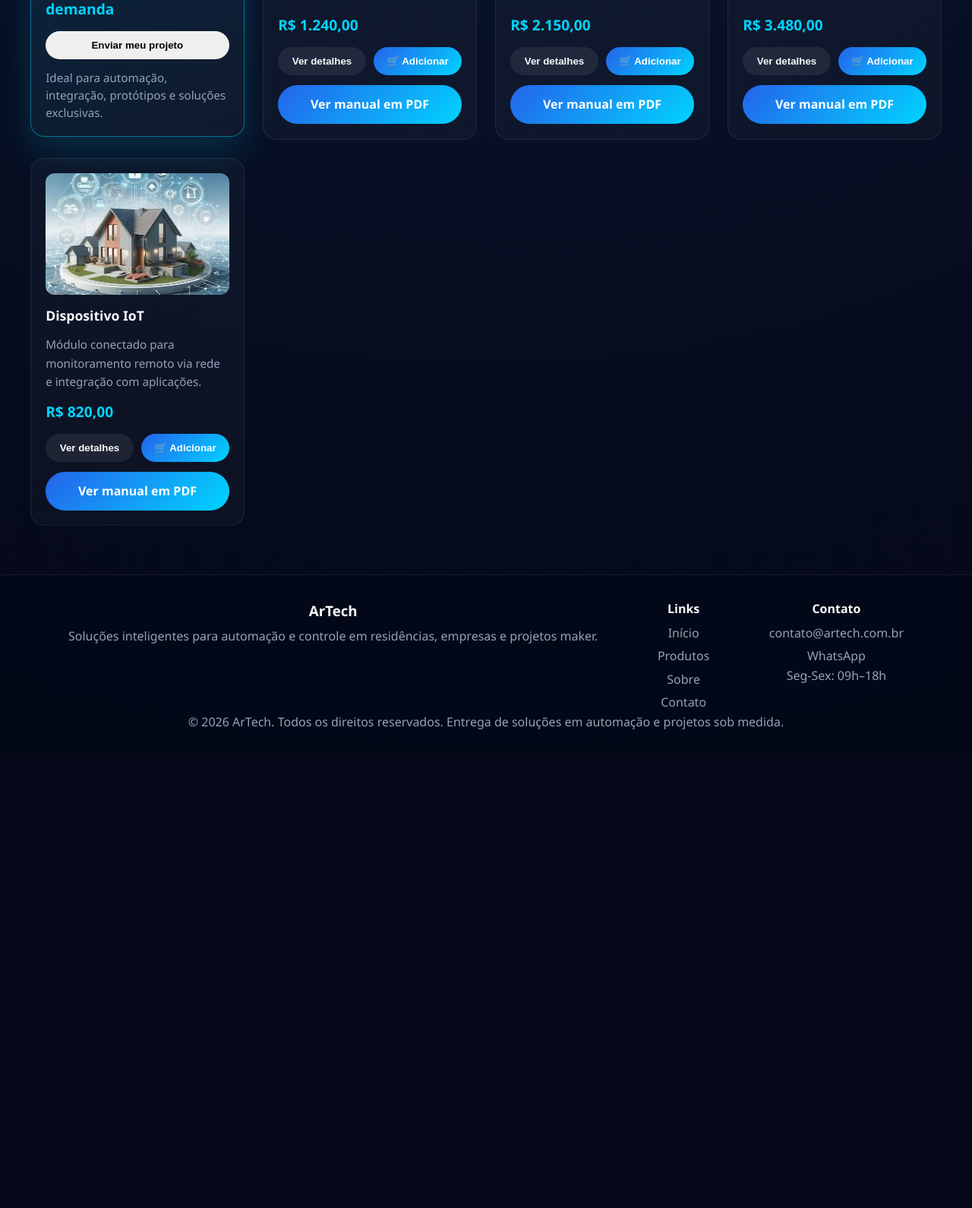
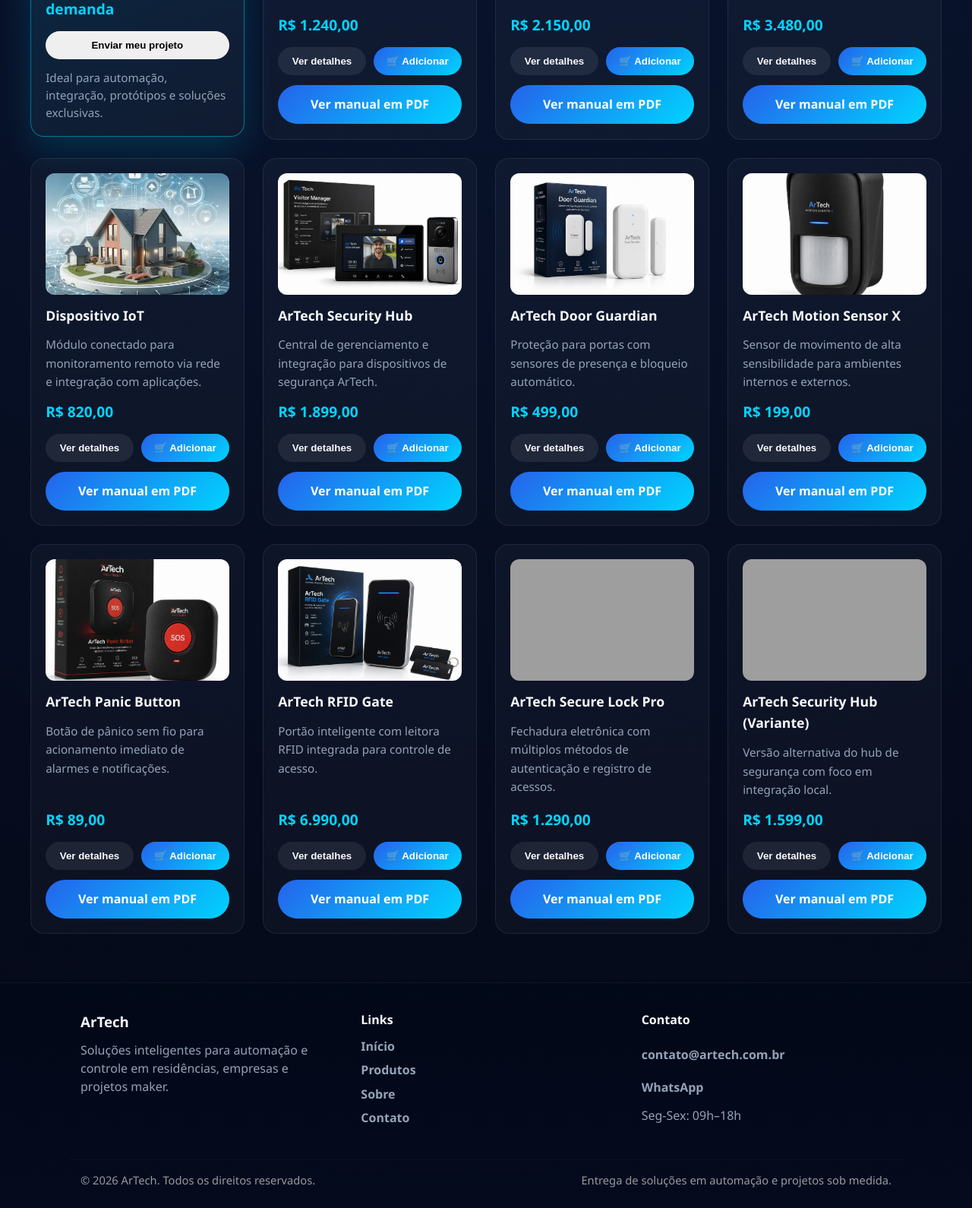
Before and after one commit to danielsemn/artech, a PHP site: page /html/produtos.html in a window 1280 px wide. Shown: the part 1107-2697 px from the top of the page at 76% size. Before the commit the page ends 2067 px from the top, so only its background shows below. Run offline with PHP 8.4, Linux system fonts and the light colour scheme; grey boxes are pictures that could not be loaded.

Commit message:
completo

```diff
--- a/css/style.css
+++ b/css/style.css
@@ -467,59 +467,96 @@ section h2 {
   margin-bottom: 2rem;
 }
 
+
 /* =========================
-   FOOTER
+   FOOTER (REFRESH)
+   Visual atualizado: layout em grid, melhor contraste e responsivo
 ========================= */
 
 footer {
-  text-align: center;
-  padding: 2rem;
-  border-top: 1px solid var(--border);
+  padding: 0;
   color: var(--text-muted);
 }
 
 .site-footer {
-  padding: 2rem 1rem;
-  background: rgba(2, 8, 23, 0.75);
+  background: linear-gradient(180deg, rgba(2,8,23,0.9), rgba(5,12,30,0.92));
+  border-top: 1px solid rgba(255,255,255,0.04);
+  color: var(--text-muted);
 }
 
 .site-footer .footer-content {
   max-width: var(--max);
   margin: 0 auto;
-  display: flex;
-  justify-content: space-between;
-  align-items: flex-start;
-  gap: 2rem;
-  flex-wrap: wrap;
+  padding: 2.25rem 1rem;
+  display: grid;
+  grid-template-columns: repeat(auto-fit, minmax(200px, 1fr));
+  gap: 1.5rem 2.5rem;
+  align-items: start;
 }
 
-/* Centraliza os contatos (coluna direita) e os cards de contato */
-.site-footer .footer-column:last-child {
-  text-align: center;
-}
-
-.missao-container .missao-card {
-  text-align: center;
+.site-footer .footer-column {
+  min-width: 160px;
 }
 
 .site-footer h3,
 .site-footer h4 {
   color: var(--text);
-  margin-bottom: 0.4rem;
+  margin-bottom: 0.6rem;
+  font-weight: 800;
 }
 
-.site-footer p,
-.site-footer a {
+.site-footer p {
   color: var(--text-muted);
+  line-height: 1.5;
 }
 
 .site-footer a {
   display: block;
-  margin-top: 0.3rem;
+  margin: 0.35rem 0;
+  color: var(--text-muted);
+  transition: color 0.18s ease, transform 0.12s ease;
+  font-weight: 600;
 }
 
 .site-footer a:hover {
   color: var(--accent);
+  transform: translateX(4px);
+}
+
+.site-footer .footer-column.contact {
+  display: flex;
+  flex-direction: column;
+  gap: 0.35rem;
+}
+
+.site-footer .footer-bottom {
+  border-top: 1px solid rgba(255,255,255,0.03);
+  max-width: var(--max);
+  margin: 0 auto;
+  display: flex;
+  gap: 1rem;
+  justify-content: space-between;
+  align-items: center;
+  padding: 0.95rem 1rem 1.5rem;
+  font-size: 0.92rem;
+  color: rgba(255,255,255,0.65);
+  flex-wrap: wrap;
+}
+
+.site-footer .footer-bottom span {
+  opacity: 0.9;
+}
+
+/* Mobile adjustments */
+@media (max-width: 640px) {
+  .site-footer .footer-content {
+    padding: 1.5rem;
+    gap: 1rem 1rem;
+  }
+  .site-footer .footer-bottom {
+    font-size: 0.88rem;
+    gap: 0.6rem;
+  }
 }
 
 .login-page {
--- a/html/cadastro.html
+++ b/html/cadastro.html
@@ -69,7 +69,7 @@
                 <a href="sobre.html">Sobre</a>
                 <a href="contato.html">Contato</a>
             </div>
-            <div class="footer-column">
+            <div class="footer-column contact">
                 <h4>Contato</h4>
                 <a href="mailto:contato@artech.com.br">contato@artech.com.br</a>
                 <a href="https://wa.me/553140028922" target="_blank" rel="noopener noreferrer">WhatsApp</a>
--- a/html/contato.html
+++ b/html/contato.html
@@ -108,7 +108,7 @@
           <a href="sobre.html">Sobre</a>
           <a href="contato.html">Contato</a>
         </div>
-        <div class="footer-column">
+        <div class="footer-column contact">
           <h4>Contato</h4>
           <a href="mailto:contato@artech.com.br">contato@artech.com.br</a>
           <a href="https://wa.me/553140028922" target="_blank" rel="noopener noreferrer">WhatsApp</a>
--- a/html/login.html
+++ b/html/login.html
@@ -73,7 +73,7 @@
                 <a href="sobre.html">Sobre</a>
                 <a href="contato.html">Contato</a>
             </div>
-            <div class="footer-column">
+            <div class="footer-column contact">
                 <h4>Contato</h4>
                 <a href="mailto:contato@artech.com.br">contato@artech.com.br</a>
                 <a href="https://wa.me/553140028922" target="_blank" rel="noopener noreferrer">WhatsApp</a>
--- a/html/produtos.html
+++ b/html/produtos.html
@@ -78,7 +78,8 @@
                     <span class="featured-badge">Em destaque</span>
                     <img src="../img/produtos/exemplo.jpg" alt="Projeto personalizado ArTech" />
                     <h3>Projeto Personalizado</h3>
-                    <p>Conte sua ideia para a ArTech e receba uma análise da proposta, um orçamento sob medida e uma resposta especializada para o seu projeto.</p>
+                    <p>Conte sua ideia para a ArTech e receba uma análise da proposta, um orçamento sob medida e uma
+                        resposta especializada para o seu projeto.</p>
                     <div class="produto-preco">Orçamento sob demanda</div>
                     <div class="produto-actions">
                         <button class="action-btn custom-project-btn" type="button">Enviar meu projeto</button>
@@ -93,14 +94,15 @@
                     <div class="produto-preco">R$ 1.240,00</div>
                     <div class="produto-actions">
                         <button class="action-btn details-btn" type="button" data-title="Kit de Sensores Inteligentes"
-                            data-price="R$ 1.240,00"
-                            data-image="../img/produtos/exemplo.jpg"
+                            data-price="R$ 1.240,00" data-image="../img/produtos/exemplo.jpg"
                             data-description="Conjunto completo para levantamento preciso de dados em ambientes comerciais e industriais."
-                            data-details="• Sensores de presença • Monitoramento remoto • Precisão superior">Ver detalhes</button>
+                            data-details="• Sensores de presença • Monitoramento remoto • Precisão superior">Ver
+                            detalhes</button>
                         <button class="action-btn cart-btn" type="button" data-name="Kit de Sensores Inteligentes"
                             data-price="R$ 1.240,00">🛒 Adicionar</button>
                     </div>
-                    <a class="btn-pdf" href="../pdf/manual-artech.pdf" target="_blank" rel="noopener noreferrer">Ver manual em PDF</a>
+                    <a class="btn-pdf" href="../pdf/manual-artech.pdf" target="_blank" rel="noopener noreferrer">Ver
+                        manual em PDF</a>
                 </article>
 
                 <article class="produto-card">
@@ -110,14 +112,15 @@
                     <div class="produto-preco">R$ 2.150,00</div>
                     <div class="produto-actions">
                         <button class="action-btn details-btn" type="button" data-title="Painel de Supervisão"
-                            data-price="R$ 2.150,00"
-                            data-image="../img/produtos/exemplo.jpg"
+                            data-price="R$ 2.150,00" data-image="../img/produtos/exemplo.jpg"
                             data-description="Painel intuitivo para visualizar processos, alarmes e indicadores de produção em tempo real."
-                            data-details="• Dashboard personalizado • Alertas automáticos • Acesso remoto">Ver detalhes</button>
+                            data-details="• Dashboard personalizado • Alertas automáticos • Acesso remoto">Ver
+                            detalhes</button>
                         <button class="action-btn cart-btn" type="button" data-name="Painel de Supervisão"
                             data-price="R$ 2.150,00">🛒 Adicionar</button>
                     </div>
-                    <a class="btn-pdf" href="../pdf/manual-artech.pdf" target="_blank" rel="noopener noreferrer">Ver manual em PDF</a>
+                    <a class="btn-pdf" href="../pdf/manual-artech.pdf" target="_blank" rel="noopener noreferrer">Ver
+                        manual em PDF</a>
                 </article>
 
                 <article class="produto-card">
@@ -127,14 +130,15 @@
                     <div class="produto-preco">R$ 3.480,00</div>
                     <div class="produto-actions">
                         <button class="action-btn details-btn" type="button" data-title="Central de Energia"
-                            data-price="R$ 3.480,00"
-                            data-image="../img/produtos/exemplo.jpg"
+                            data-price="R$ 3.480,00" data-image="../img/produtos/exemplo.jpg"
                             data-description="Solução prática para controlar e otimizar o consumo energético em instalações maiores."
-                            data-details="• Gestão inteligente • Baixo desperdício • Segurança elétrica">Ver detalhes</button>
+                            data-details="• Gestão inteligente • Baixo desperdício • Segurança elétrica">Ver
+                            detalhes</button>
                         <button class="action-btn cart-btn" type="button" data-name="Central de Energia"
                             data-price="R$ 3.480,00">🛒 Adicionar</button>
                     </div>
-                    <a class="btn-pdf" href="../pdf/manual-artech.pdf" target="_blank" rel="noopener noreferrer">Ver manual em PDF</a>
+                    <a class="btn-pdf" href="../pdf/manual-artech.pdf" target="_blank" rel="noopener noreferrer">Ver
+                        manual em PDF</a>
                 </article>
 
                 <article class="produto-card">
@@ -144,14 +148,139 @@
                     <div class="produto-preco">R$ 820,00</div>
                     <div class="produto-actions">
                         <button class="action-btn details-btn" type="button" data-title="Dispositivo IoT"
-                            data-price="R$ 820,00"
-                            data-image="../img/produtos/exemplo.jpg"
+                            data-price="R$ 820,00" data-image="../img/produtos/exemplo.jpg"
                             data-description="Equipamento compacto para conectar ativos à internet e acompanhar o desempenho em tempo real."
-                            data-details="• Conectividade Wi-Fi • Dados em nuvem • Alertas automáticos">Ver detalhes</button>
+                            data-details="• Conectividade Wi-Fi • Dados em nuvem • Alertas automáticos">Ver
+                            detalhes</button>
                         <button class="action-btn cart-btn" type="button" data-name="Dispositivo IoT"
                             data-price="R$ 820,00">🛒 Adicionar</button>
                     </div>
-                    <a class="btn-pdf" href="../pdf/manual-artech.pdf" target="_blank" rel="noopener noreferrer">Ver manual em PDF</a>
+                    <a class="btn-pdf" href="../pdf/manual-artech.pdf" target="_blank" rel="noopener noreferrer">Ver
+                        manual em PDF</a>
+                </article>
+
+                <!-- Produtos ArTech adicionados automaticamente -->
+                <article class="produto-card">
+                    <img src="../img/produtos/ArTech%20Security%20Hub.png" alt="ArTech Security Hub" />
+                    <h3>ArTech Security Hub</h3>
+                    <p>Central de gerenciamento e integração para dispositivos de segurança ArTech.</p>
+                    <div class="produto-preco">R$ 1.899,00</div>
+                    <div class="produto-actions">
+                        <button class="action-btn details-btn" type="button" data-title="ArTech Security Hub"
+                            data-price="R$ 1.899,00" data-image="../img/produtos/ArTech%20Security%20Hub.png"
+                            data-description="Gateway de segurança com integração a sensores e atuadores, gerenciamento em nuvem."
+                            data-details="• Integração IP • Monitoramento 24/7 • APIs abertas">Ver detalhes</button>
+                        <button class="action-btn cart-btn" type="button" data-name="ArTech Security Hub"
+                            data-price="R$ 1.899,00">🛒 Adicionar</button>
+                    </div>
+                    <a class="btn-pdf" href="../pdf/manual-artech.pdf" target="_blank" rel="noopener noreferrer">Ver
+                        manual em PDF</a>
+                </article>
+
+                <article class="produto-card">
+                    <img src="../img/produtos/ArTechDoorGuardian.png" alt="ArTech Door Guardian" />
+                    <h3>ArTech Door Guardian</h3>
+                    <p>Proteção para portas com sensores de presença e bloqueio automático.</p>
+                    <div class="produto-preco">R$ 499,00</div>
+                    <div class="produto-actions">
+                        <button class="action-btn details-btn" type="button" data-title="ArTech Door Guardian"
+                            data-price="R$ 499,00" data-image="../img/produtos/ArTechDoorGuardian.png"
+                            data-description="Sistema de travamento e detecção para entradas residenciais e comerciais."
+                            data-details="• Travamento remoto • Notificações em app • Sensor antifraude">Ver
+                            detalhes</button>
+                        <button class="action-btn cart-btn" type="button" data-name="ArTech Door Guardian"
+                            data-price="R$ 499,00">🛒 Adicionar</button>
+                    </div>
+                    <a class="btn-pdf" href="../pdf/manual-artech.pdf" target="_blank" rel="noopener noreferrer">Ver
+                        manual em PDF</a>
+                </article>
+
+                <article class="produto-card">
+                    <img src="../img/produtos/ArTechMotionSensorX.png" alt="ArTech Motion Sensor X" />
+                    <h3>ArTech Motion Sensor X</h3>
+                    <p>Sensor de movimento de alta sensibilidade para ambientes internos e externos.</p>
+                    <div class="produto-preco">R$ 199,00</div>
+                    <div class="produto-actions">
+                        <button class="action-btn details-btn" type="button" data-title="ArTech Motion Sensor X"
+                            data-price="R$ 199,00" data-image="../img/produtos/ArTechMotionSensorX.png"
+                            data-description="Detecção precisa com imunidade a pequenos animais e condições variáveis."
+                            data-details="• Alcance 12m • Ajuste de sensibilidade • Comunicação sem fio">Ver
+                            detalhes</button>
+                        <button class="action-btn cart-btn" type="button" data-name="ArTech Motion Sensor X"
+                            data-price="R$ 199,00">🛒 Adicionar</button>
+                    </div>
+                    <a class="btn-pdf" href="../pdf/manual-artech.pdf" target="_blank" rel="noopener noreferrer">Ver
+                        manual em PDF</a>
+                </article>
+
+                <article class="produto-card">
+                    <img src="../img/produtos/ArTechPanicButton.png" alt="ArTech Panic Button" />
+                    <h3>ArTech Panic Button</h3>
+                    <p>Botão de pânico sem fio para acionamento imediato de alarmes e notificações.</p>
+                    <div class="produto-preco">R$ 89,00</div>
+                    <div class="produto-actions">
+                        <button class="action-btn details-btn" type="button" data-title="ArTech Panic Button"
+                            data-price="R$ 89,00" data-image="../img/produtos/ArTechPanicButton.png"
+                            data-description="Pequeno, discreto e com bateria de longa duração para emergências."
+                            data-details="• Alcance estendido • Bateria 2 anos • Fácil instalação">Ver detalhes</button>
+                        <button class="action-btn cart-btn" type="button" data-name="ArTech Panic Button"
+                            data-price="R$ 89,00">🛒 Adicionar</button>
+                    </div>
+                    <a class="btn-pdf" href="../pdf/manual-artech.pdf" target="_blank" rel="noopener noreferrer">Ver
+                        manual em PDF</a>
+                </article>
+
+                <article class="produto-card">
+                    <img src="../img/produtos/ArTechRFIDGate.png" alt="ArTech RFID Gate" />
+                    <h3>ArTech RFID Gate</h3>
+                    <p>Portão inteligente com leitora RFID integrada para controle de acesso.</p>
+                    <div class="produto-preco">R$ 6.990,00</div>
+                    <div class="produto-actions">
+                        <button class="action-btn details-btn" type="button" data-title="ArTech RFID Gate"
+                            data-price="R$ 6.990,00" data-image="../img/produtos/ArTechRFIDGate.png"
+                            data-description="Solução robusta para acesso veicular e pedestre com logging de eventos."
+                            data-details="• Leitora MIFARE • Cadastro local e remoto • Logs seguros">Ver
+                            detalhes</button>
+                        <button class="action-btn cart-btn" type="button" data-name="ArTech RFID Gate"
+                            data-price="R$ 6.990,00">🛒 Adicionar</button>
+                    </div>
+                    <a class="btn-pdf" href="../pdf/manual-artech.pdf" target="_blank" rel="noopener noreferrer">Ver
+                        manual em PDF</a>
+                </article>
+
+                <article class="produto-card">
+                    <img src="../img/produtos/ArTechSecureLockPro.png" alt="ArTech Secure Lock Pro" />
+                    <h3>ArTech Secure Lock Pro</h3>
+                    <p>Fechadura eletrônica com múltiplos métodos de autenticação e registro de acessos.</p>
+                    <div class="produto-preco">R$ 1.290,00</div>
+                    <div class="produto-actions">
+                        <button class="action-btn details-btn" type="button" data-title="ArTech Secure Lock Pro"
+                            data-price="R$ 1.290,00" data-image="../img/produtos/ArTechSecureLockPro.png"
+                            data-description="Fechadura para integração em portas residenciais e comerciais com controle remoto."
+                            data-details="• Biometria opcional • Abertura remota • Histórico de entrada">Ver
+                            detalhes</button>
+                        <button class="action-btn cart-btn" type="button" data-name="ArTech Secure Lock Pro"
+                            data-price="R$ 1.290,00">🛒 Adicionar</button>
+                    </div>
+                    <a class="btn-pdf" href="../pdf/manual-artech.pdf" target="_blank" rel="noopener noreferrer">Ver
+                        manual em PDF</a>
+                </article>
+
+                <article class="produto-card">
+                    <img src="../img/produtos/ArTechSecurityHub.png" alt="ArTech Security Hub (variante)" />
+                    <h3>ArTech Security Hub (Variante)</h3>
+                    <p>Versão alternativa do hub de segurança com foco em integração local.</p>
+                    <div class="produto-preco">R$ 1.599,00</div>
+                    <div class="produto-actions">
+                        <button class="action-btn details-btn" type="button" data-title="ArTech Security Hub (Variante)"
+                            data-price="R$ 1.599,00" data-image="../img/produtos/ArTechSecurityHub.png"
+                            data-description="Hub compacto para automação local com baixa latência e gestão local."
+                            data-details="• Operação offline • Suporte MQTT • Backup local">Ver detalhes</button>
+                        <button class="action-btn cart-btn" type="button" data-name="ArTech Security Hub (Variante)"
+                            data-price="R$ 1.599,00">🛒 Adicionar</button>
+                    </div>
+                    <a class="btn-pdf" href="../pdf/manual-artech.pdf" target="_blank" rel="noopener noreferrer">Ver
+                        manual em PDF</a>
                 </article>
             </div>
         </section>
@@ -167,7 +296,8 @@
             <p id="modalDescription"></p>
             <ul id="modalDetails"></ul>
             <div class="product-modal-actions">
-              <button id="modalAddBtn" class="action-btn cart-btn btn-small" type="button">🛒 Adicionar ao carrinho</button>
+                <button id="modalAddBtn" class="action-btn cart-btn btn-small" type="button">🛒 Adicionar ao
+                    carrinho</button>
             </div>
         </div>
     </div>
@@ -177,7 +307,8 @@
             <button class="modal-close" id="closeProjectModal" type="button" aria-label="Fechar">×</button>
             <p class="eyebrow">Projeto personalizado</p>
             <h3>Conte sua ideia para a ArTech</h3>
-        <p class="project-modal-copy">Preencha os dados abaixo e nossa equipe analisará sua proposta, montará um orçamento e retornará com a melhor solução.</p>
+            <p class="project-modal-copy">Preencha os dados abaixo e nossa equipe analisará sua proposta, montará um
+                orçamento e retornará com a melhor solução.</p>
 
             <form id="projectForm" class="project-form">
                 <div class="project-form-row">
@@ -186,7 +317,8 @@
                 </div>
                 <input id="projectPhone" name="phone" type="tel" placeholder="Telefone" />
                 <input id="projectTitle" name="title" type="text" placeholder="Nome do projeto" required />
-            <textarea id="projectDescription" name="description" rows="4" placeholder="Descreva sua ideia, necessidades, prazo e detalhes do projeto" required></textarea>
+                <textarea id="projectDescription" name="description" rows="4"
+                    placeholder="Descreva sua ideia, necessidades, prazo e detalhes do projeto" required></textarea>
 
                 <div class="project-form-row">
                     <input id="projectBudget" name="budget" type="text" placeholder="Faixa orçamentária (opcional)" />
@@ -232,7 +364,7 @@
                 <a href="sobre.html">Sobre</a>
                 <a href="contato.html">Contato</a>
             </div>
-            <div class="footer-column">
+            <div class="footer-column contact">
                 <h4>Contato</h4>
                 <a href="mailto:contato@artech.com.br">contato@artech.com.br</a>
                 <a href="https://wa.me/553140028922" target="_blank" rel="noopener noreferrer">WhatsApp</a>
--- a/html/sobre.html
+++ b/html/sobre.html
@@ -256,7 +256,7 @@
                 <a href="sobre.html">Sobre</a>
                 <a href="contato.html">Contato</a>
             </div>
-            <div class="footer-column">
+            <div class="footer-column contact">
                 <h4>Contato</h4>
                 <a href="mailto:contato@artech.com.br">contato@artech.com.br</a>
                 <a href="https://wa.me/553140028922" target="_blank" rel="noopener noreferrer">WhatsApp</a>
--- a/index.html
+++ b/index.html
@@ -242,7 +242,7 @@
           <a href="html/sobre.html">Sobre</a>
           <a href="html/contato.html">Contato</a>
         </div>
-        <div class="footer-column">
+        <div class="footer-column contact">
           <h4>Contato</h4>
           <a href="mailto:contato@artech.com.br">contato@artech.com.br</a>
           <a href="https://wa.me/553140028922" target="_blank" rel="noopener noreferrer">WhatsApp</a>
```
Also changed, not shown: querys/propostas.sql (deleted, +0 -17 lines), querys/usuarios.sql (deleted, +0 -13 lines), img/produtos/ArTech Security Hub.png (added), img/produtos/ArTechDoorGuardian.png (added), img/produtos/ArTechMotionSensorX.png (added), img/produtos/ArTechPanicButton.png (added), img/produtos/ArTechRFIDGate.png (added), 6 other files. Lines whose indentation alone changed are shown as unchanged.
